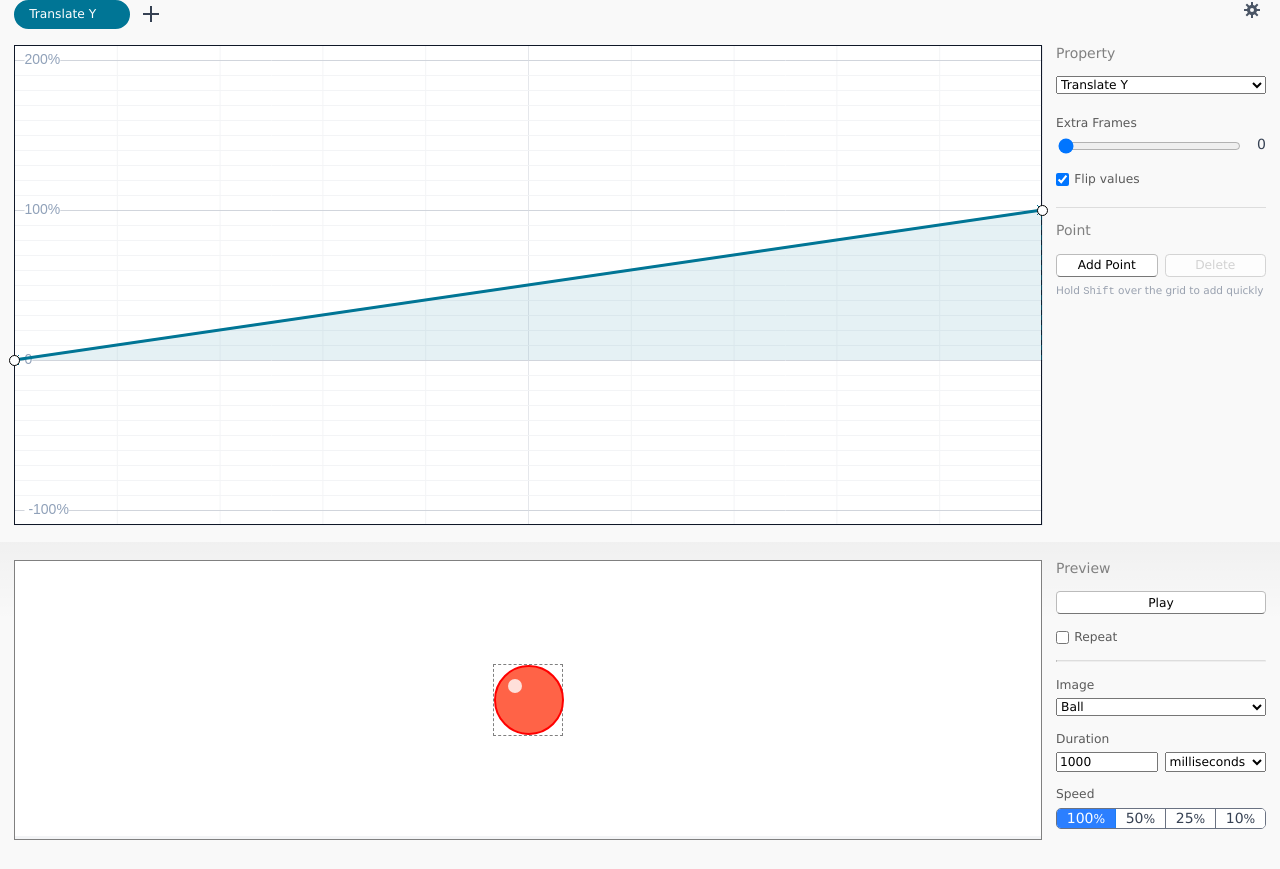
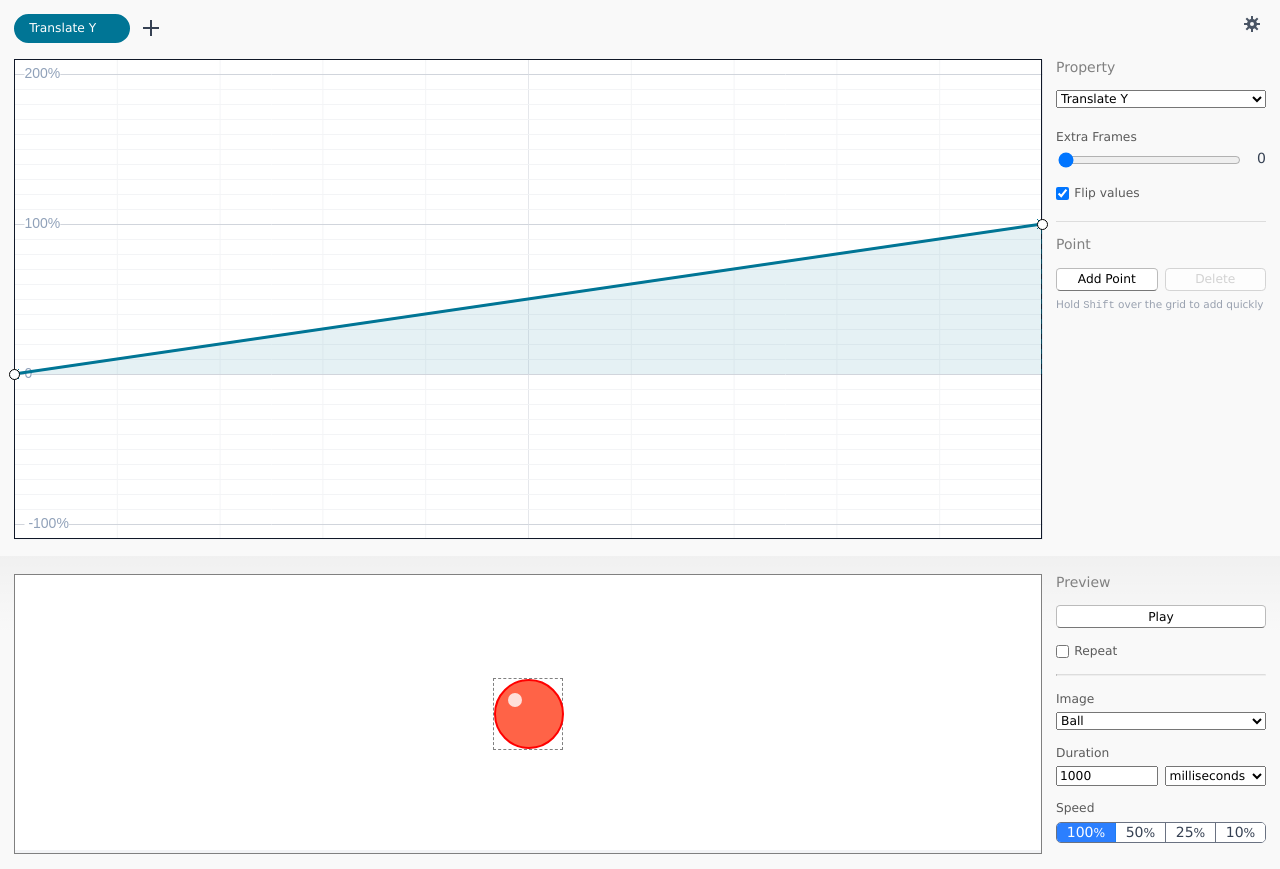
Before and after one commit to gillibrand/keyframe-click, a React (Vite) app: page / in a window 1280 px wide. Built offline with nearby package versions, Linux system fonts and the light colour scheme.

Commit message:
Fix missing padding at start of page

```diff
--- a/src/app/App.tsx
+++ b/src/app/App.tsx
@@ -372,7 +372,7 @@ function App() {
   );
   return (
     <>
-      <div className="[ h-screen ] [ flex flex-col ] [ stack ]">
+      <div className="[ h-screen ] [ flex flex-col ] [ mt-4 stack stack--trail ]">
         {/* TABS and SETTINGS at top */}
         <div className="row">
           <div className="relative">
--- a/src/style/layout.css
+++ b/src/style/layout.css
@@ -17,8 +17,4 @@
     padding-top: 1.25rem;
     background-image: linear-gradient(180deg, rgba(0 0 0 / 0.035), transparent 25%);
   }
-
-  &:last-child {
-    padding-block-end: 1.25rem;
-  }
 }
--- a/src/style/util.css
+++ b/src/style/util.css
@@ -16,6 +16,15 @@
 
 .stack-small > * + * {
   margin-block-start: 0.5rem;
+}
+
+/* Usually a stack just has space between the children. If you add this, the last item gets
+*padding* below too. That's needed full height pages there the padding on the page will not be
+scrolled into view if it overflow, so we need padding on the last layout item to add that space.
+Still using this instead of margin on top and bottom to ensure it works even when margin collapse is
+prevented, plus margins will NOT be scrolled to in an overflow of the page. */
+.stack--trail > *:last-child {
+  padding-block-end: 1.125rem;
 }
 
 .block {
@@ -90,6 +99,6 @@
   height: 1px;
 }
 
-.mb-4 {
-  margin-block: 1rem;
+.mt-4 {
+  padding-block-start: 1rem;
 }
```
